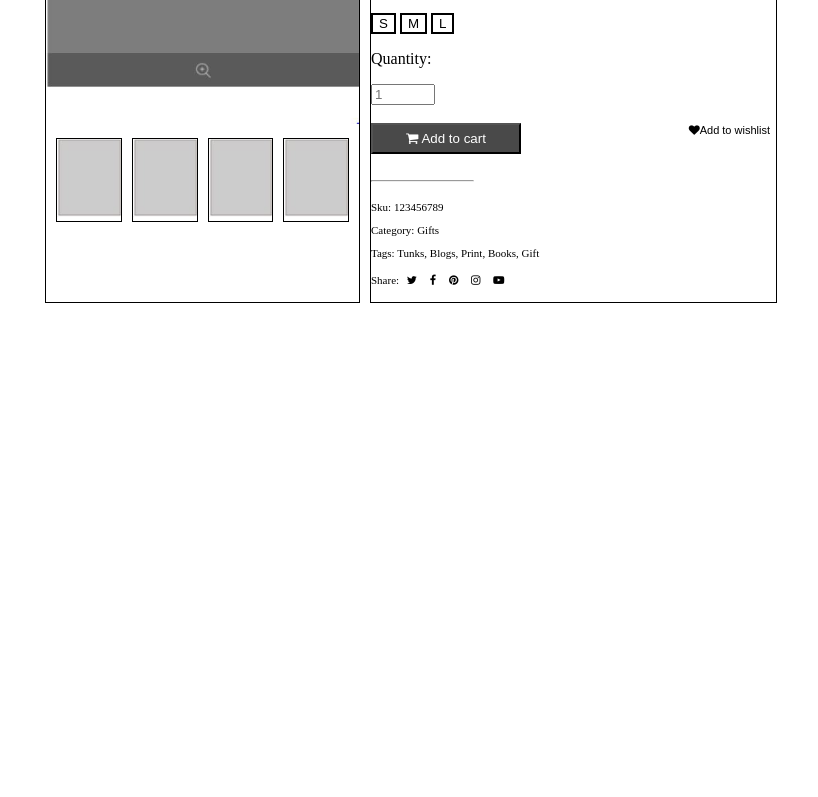
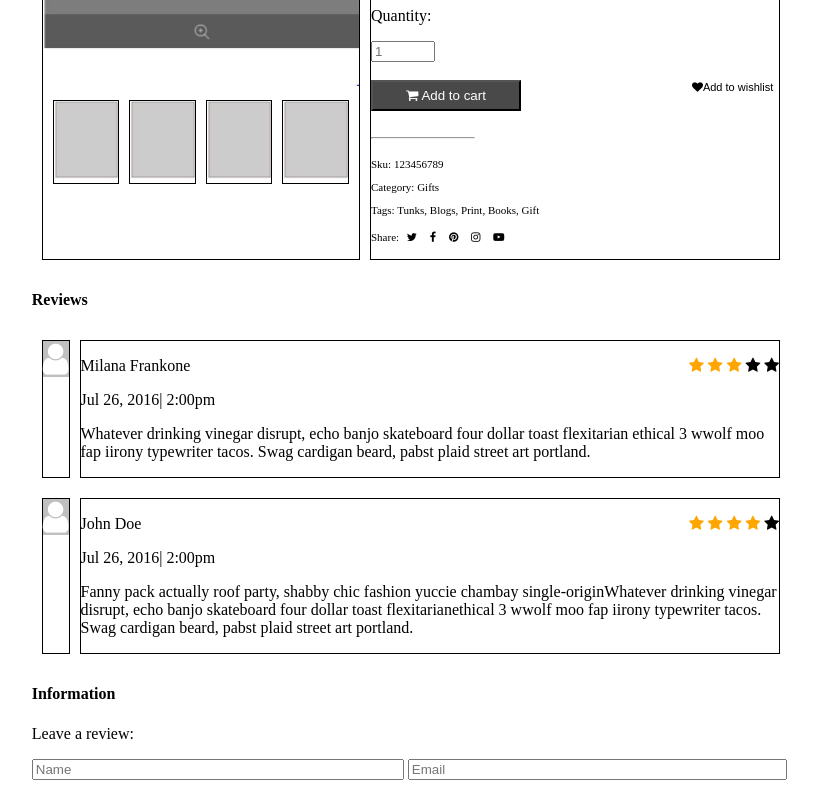
Before and after one commit to SadaafChowdhury/single_product, a plain HTML site: page index.html in a window 1280 px wide. Shown: the part 554-1351 px from the top of the page, without its empty margins (229-1047 px from the left). Before the commit the page ends 875 px from the top, so only its background shows below. Drawn offline with nearby package versions, Linux system fonts and the light colour scheme.

Commit message:
form and review done

```diff
--- a/index.html
+++ b/index.html
@@ -6,6 +6,13 @@
 <link rel="stylesheet" href="https://cdnjs.cloudflare.com/ajax/libs/font-awesome/4.7.0/css/font-awesome.min.css">
 <!--for star ratings-->
 <link rel="stylesheet" href="https://cdnjs.cloudflare.com/ajax/libs/font-awesome/4.7.0/css/font-awesome.min.css">
+<!--
+<link rel="stylesheet" href="//code.jquery.com/ui/1.12.1/themes/base/jquery-ui.css">
+<link rel="stylesheet" href="/resources/demos/style.css"> -->
+<script src="https://code.jquery.com/jquery-1.12.4.js"></script>
+<script src="https://code.jquery.com/ui/1.12.1/jquery-ui.js"></script>
+
+
 <style>
 ul {
   list-style-type: none;
@@ -83,6 +90,31 @@ li a:hover:not(.active) {
 .grid-container2 > div {
   border: 1px solid black;
 }
+
+.grid-container3 {
+  display: grid;
+  grid-template-columns: auto auto;
+  grid-gap: 10px;
+  padding: 10px;
+}
+
+.grid-container3 > div {
+  border: 1px solid black;
+}
+.grid-container4 {
+  display: grid;
+  grid-template-columns: auto auto auto auto;
+  grid-gap: 10px;
+  padding: 10px;
+}
+
+.grid-container4 > div {
+  border: 1px solid black;
+}
+
+.moreProducts{
+	background-color:#EDEDED;
+}
 @media (max-width: 1300px) {
   .bodyPadding{
 	padding-left: 20%;
@@ -105,9 +137,9 @@ li a:hover:not(.active) {
 
 </style>
 </head>
-<body class="bodyPadding">
+<body>
 <!--for above navigation bar-->
-<div>
+<div class="bodyPadding">
 	<p><b><span style="font-size: 18px;">Lenox</span></b> <span style="font-size: 10px;">Store</span>
 	<span style="float:right;"><i class="fa fa-twitter socialIcon"></i>
 	<i class="fa fa-google socialIcon"></i><i class="fa fa-facebook-f socialIcon"></i></span></p>
@@ -125,7 +157,7 @@ li a:hover:not(.active) {
   <li class="rightIcon"><a href="#"><i class="fa fa-heart"></i></a></li>
   <li class="rightIcon"><a href="#"><i class="fa fa-shopping-cart"></i></a></li>
 </ul>
-
+<div class="bodyPadding">
 <p>Store/ Single Product</p>
 
 <h2>Single Product</h2>
@@ -182,5 +214,77 @@ li a:hover:not(.active) {
   </div>
 </div>
 
+<!--The riviews and information-->
+
+<div id="accordion">
+
+  <h4>Reviews</h4>
+  <div>
+    <div class="grid-container3">
+	  <div><i style="background-color:#C0C0C0; color:white;font-size:36px" class="fa fa-user"></i></div>
+	  <div><p>Milana Frankone <span style="float:right;"><span class="fa fa-star checked"></span>
+			<span class="fa fa-star checked"></span>
+			<span class="fa fa-star checked"></span>
+			<span class="fa fa-star"></span>
+			<span class="fa fa-star"></span></span></p>
+			<p>Jul 26, 2016| 2:00pm</p>
+			<p>Whatever drinking vinegar disrupt, echo banjo skateboard four dollar toast flexitarian
+			ethical 3 wwolf moo fap iirony typewriter tacos. Swag cardigan beard, pabst plaid street art portland.</p>
+	</div>
+
+  </div>
+  <div class="grid-container3">
+	  <div><i style="background-color:#C0C0C0; color:white;font-size:36px" class="fa fa-user"></i></div>
+	  <div><p>John Doe <span style="float:right;"><span class="fa fa-star checked"></span>
+			<span class="fa fa-star checked"></span>
+			<span class="fa fa-star checked"></span>
+			<span class="fa fa-star checked"></span>
+			<span class="fa fa-star"></span></span></p>
+			<p>Jul 26, 2016| 2:00pm</p>
+			<p>Fanny pack actually roof party, shabby chic fashion yuccie chambay single-originWhatever drinking vinegar disrupt,
+			echo banjo skateboard four dollar toast flexitarianethical 3 wwolf moo fap iirony typewriter tacos.
+			Swag cardigan beard, pabst plaid street art portland.</p>
+	</div>
+	</div>
+</div>
+<h4>Information</h4>
+  <div>
+    <p>
+    Information about something
+    </p>
+  </div>
+
+<p>Leave a review:</p>
+<p>Rate our product</p>
+
+
+<form action="mailto:c.sadaaf@gmail.com" method="post" enctype="text/plain">
+
+<input style="width:48%;" type="text" name="name" placeholder="Name">
+<input style="width:49%;" type="text" name="mail" placeholder="Email"><br><br>
+<input type="text" name="message" style="width:99%;" placeholder="Message"><br><br>
+<input type="submit" value="Send" style="width:100%; background-color:#5B5B5B; color: white;">
+</form>
+<br><br>
+</div>
+
+<div class="moreProducts bodyPadding">
+	<div class="grid-container4">
+	  <div><img style="width:100%;" src="images/image2.jpg" alt="Product"></div>
+	  <div><img style="width:100%;" src="images/image2.jpg" alt="Product"></div>
+	  <div><img style="width:100%;" src="images/image2.jpg" alt="Product"></div>
+	  <div><img style="width:100%;" src="images/image2.jpg" alt="Product"></div>
+	</div>
+</div>
+<br><br><br>
+
+<script>
+  $( function() {
+    $( "#accordion" ).accordion();
+  } );
+
+
+</script>
+
 </body>
 </html>
```
